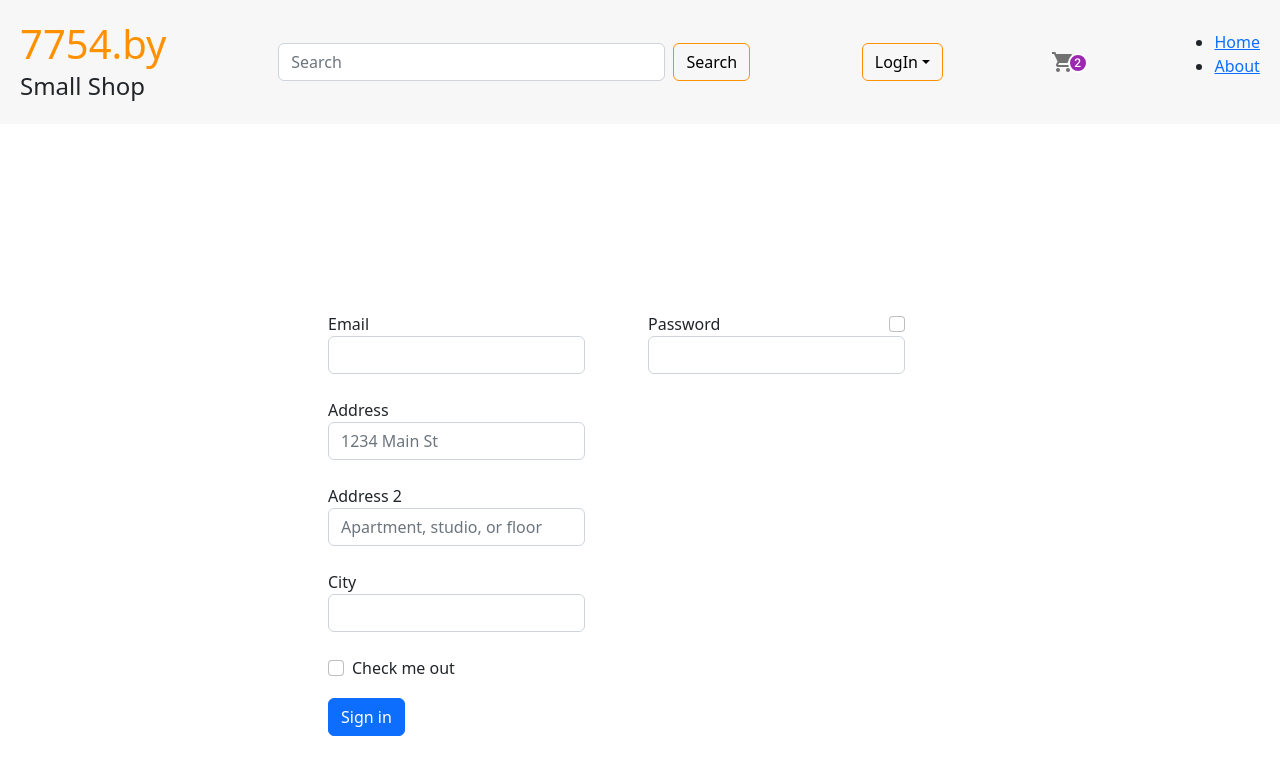
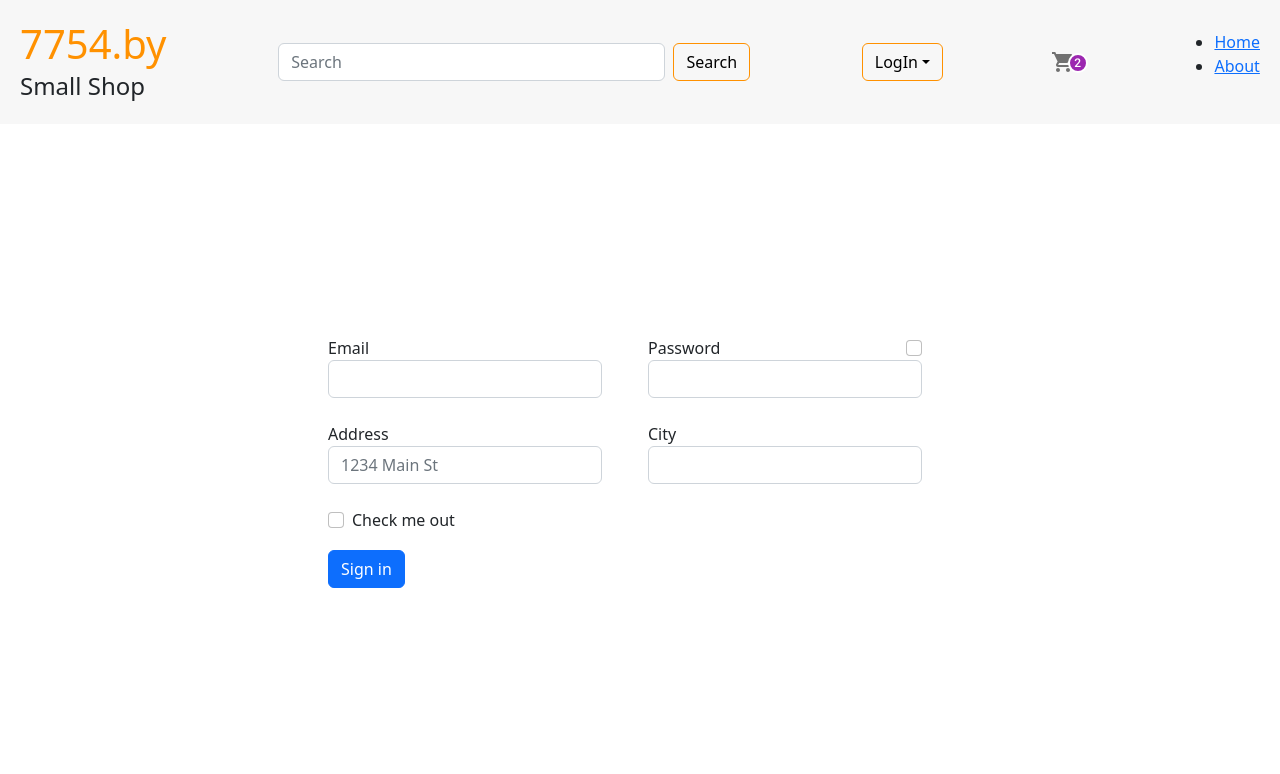
Before and after one commit to Cheleste1994/eCommerce-Application, a React (Vite) app: page /reset in a window 1280 px wide. Shown: the top 774 px of the page. Built offline with nearby package versions, Linux system fonts and the light colour scheme.

Commit message:
feat: update registration style

```diff
--- a/src/routes/Registration/index.tsx
+++ b/src/routes/Registration/index.tsx
@@ -72,7 +72,7 @@ const Registration = () => {
             />
           </label>
         </div>
-        <div className="col-12">
+        <div className="col-md-6">
           <label htmlFor="inputAddress" className="form-label">
             Address
             <input
@@ -80,17 +80,6 @@ const Registration = () => {
               className="form-control"
               id="inputAddress"
               placeholder="1234 Main St"
-            />
-          </label>
-        </div>
-        <div className="col-12">
-          <label htmlFor="inputAddress2" className="form-label">
-            Address 2
-            <input
-              type="text"
-              className="form-control"
-              id="inputAddress2"
-              placeholder="Apartment, studio, or floor"
             />
           </label>
         </div>
--- a/src/styles/registration.scss
+++ b/src/styles/registration.scss
@@ -4,7 +4,6 @@
   justify-content: center;
   align-self: center;
   width: 100%;
-  min-height: 100vh;
 
   .registration__form {
     width: 50%;
@@ -22,4 +21,11 @@
       right: 0;
     }
   }
+
+  .col-md-6 {
+    label {
+      max-width: 90%;
+      width: 100%;
+    }
+  }
 }
--- a/src/styles/vendors.scss
+++ b/src/styles/vendors.scss
@@ -1,6 +1,6 @@
-// @import 'antd/dist/reset.css';
-// @import 'bootstrap/dist/css/bootstrap-reboot.css';
-// @import 'bootstrap/dist/css/bootstrap-grid.css';
+@import 'antd/dist/reset.css';
+@import 'bootstrap/dist/css/bootstrap-reboot.css';
+@import 'bootstrap/dist/css/bootstrap-grid.css';
 @import '@fontsource/roboto/300.css';
 @import '@fontsource/roboto/400.css';
 @import '@fontsource/roboto/500.css';
@@ -11,6 +11,19 @@
 $primary-color: #dadada3a;
 $title-color: #ff9100;
 $wrapper-padding: 20px;
+
+#root {
+  display: flex;
+  flex-direction: column;
+  min-height: 100vh;
+
+  .main {
+    flex: 1;
+    display: flex;
+    flex-direction: column;
+    justify-content: center;
+  }
+}
 
 .header {
   display: flex;
```
